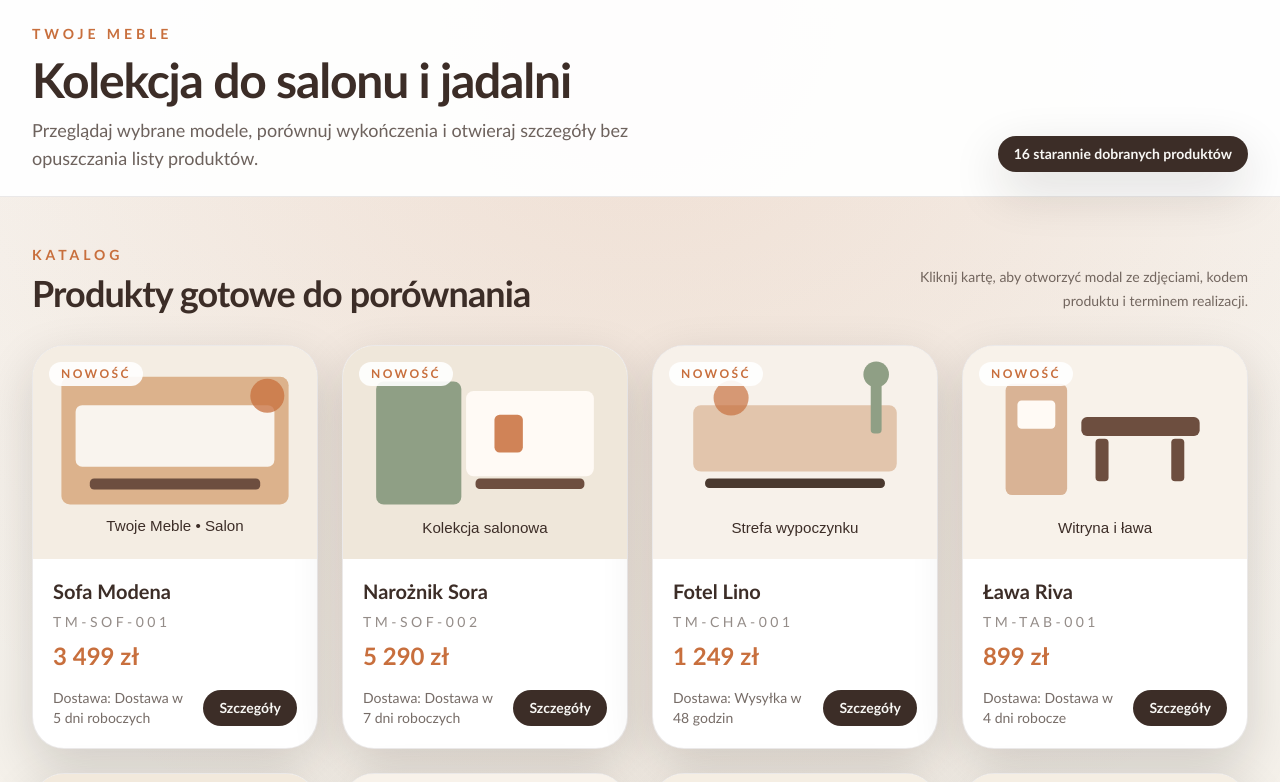
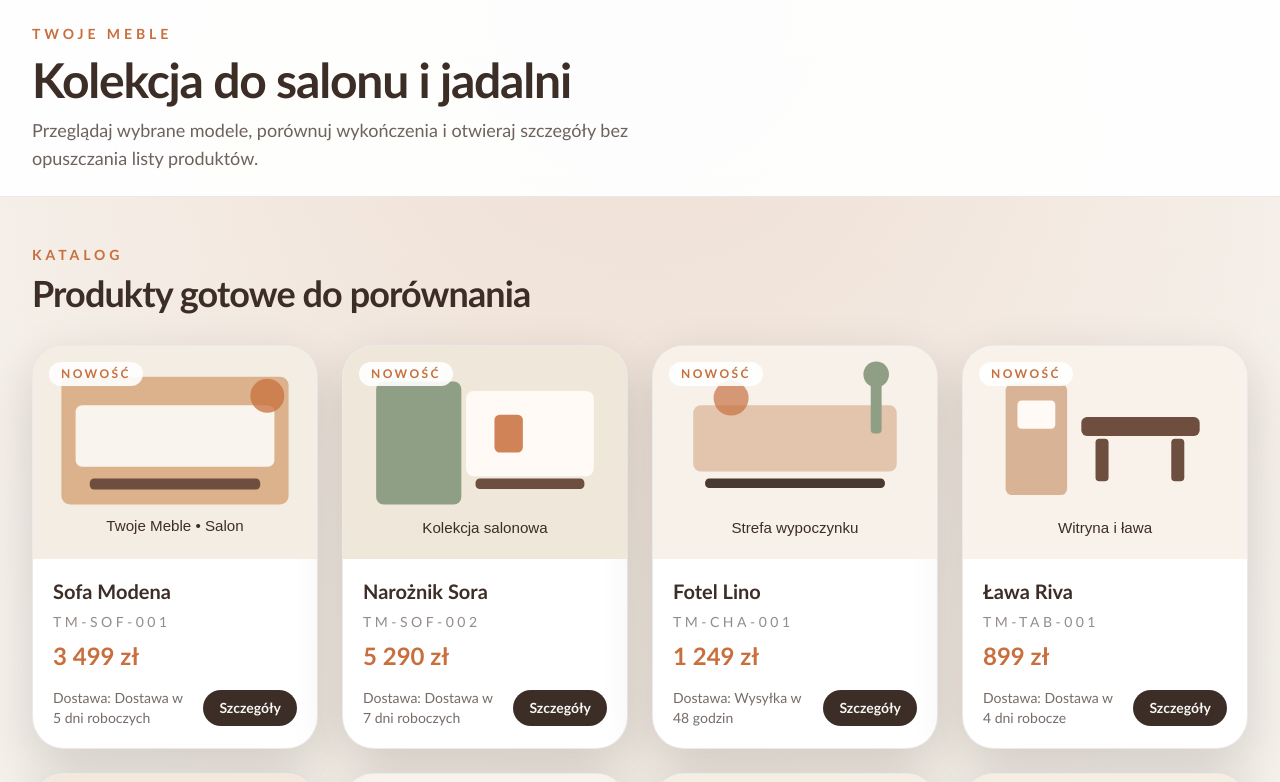
Before and after one commit to aondodawid/twoje_meble, a Vue app: page / in a window 1280 px wide. Shown: the top 782 px of the page. Built offline with nearby package versions, Linux system fonts and the light colour scheme.

Commit message:
Simplify catalog header copy

```diff
--- a/src/App.vue
+++ b/src/App.vue
@@ -21,11 +21,6 @@
               szczegóły bez opuszczania listy produktów.
             </p>
           </div>
-          <p
-            class="rounded-full bg-bark px-4 py-2 text-sm font-semibold text-fog shadow-panel"
-          >
-            16 starannie dobranych produktów
-          </p>
         </div>
       </div>
     </header>
--- a/src/views/ProductListView.vue
+++ b/src/views/ProductListView.vue
@@ -11,10 +11,6 @@
           Produkty gotowe do porównania
         </h2>
       </div>
-      <p class="text-sm leading-6 text-bark/70 sm:max-w-sm sm:text-right">
-        Kliknij kartę, aby otworzyć modal ze zdjęciami, kodem produktu i
-        terminem realizacji.
-      </p>
     </div>
 
     <LoadingState v-if="status === 'loading'" />
```
